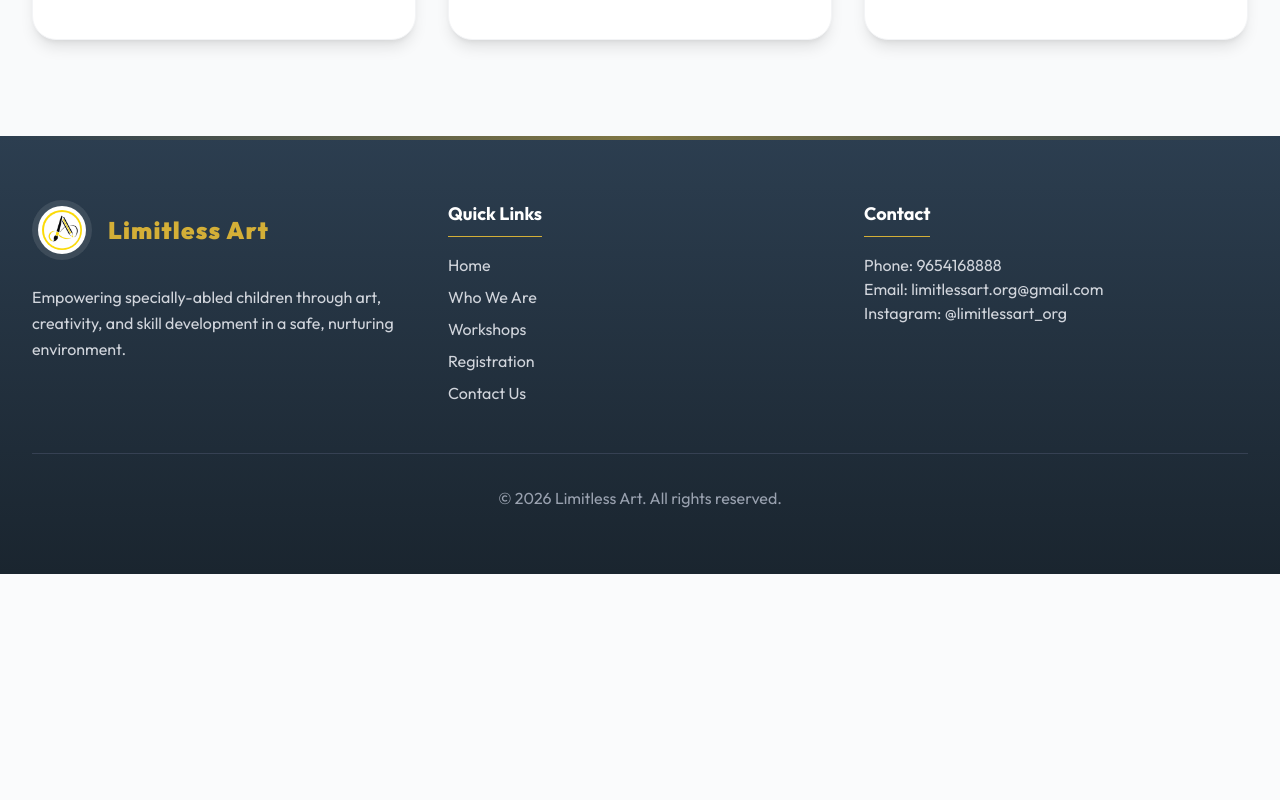
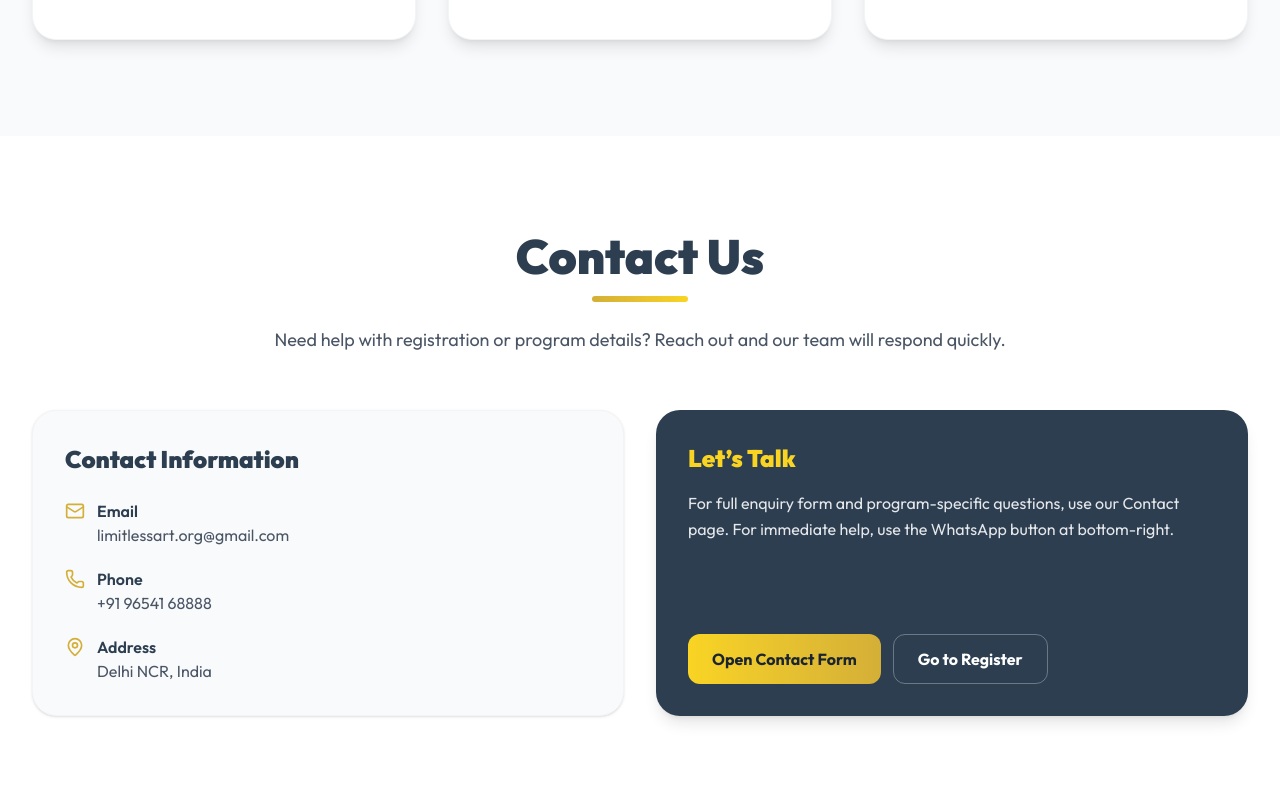
Before and after one commit to shannu2342/artwork2, a React (Vite) app in the folder frontend/: page / in a window 1280 px wide. Shown: the part 5980-6780 px from the top of the page. Before the commit the page ends 6554 px from the top, so only its background shows below. Built offline with nearby package versions, Linux system fonts and the light colour scheme; no server answers.

Commit message:
Update MainLayout.jsx and Home.jsx

```diff
--- a/frontend/src/layouts/MainLayout.jsx
+++ b/frontend/src/layouts/MainLayout.jsx
@@ -15,7 +15,7 @@ const MainLayout = () => {
         { name: 'Gallery', href: '/#gallery' },
         { name: 'Workshops', href: '/#workshops' },
         { name: 'Testimonials', href: '/#testimonials' },
-        { name: 'Contact Us', href: '/contact' },
+        { name: 'Contact Us', href: '/#contact-us' },
     ];
 
     return (
--- a/frontend/src/pages/Home.jsx
+++ b/frontend/src/pages/Home.jsx
@@ -1,6 +1,6 @@
 import { useEffect, useState } from 'react';
 import { motion } from 'framer-motion';
-import { Palette, Users, Heart, Star, BookOpen, Shield, Quote } from 'lucide-react';
+import { Palette, Users, Heart, Star, BookOpen, Shield, Quote, Mail, Phone, MapPin } from 'lucide-react';
 import { Link } from 'react-router-dom';
 import { useSiteContent } from '../hooks/useSiteContent';
 
@@ -535,6 +535,82 @@ const Home = () => {
                 </div>
             </section>
 
+            <section id="contact-us" className="py-24 bg-white">
+                <div className="max-w-7xl mx-auto px-4 sm:px-6 lg:px-8">
+                    <div className="text-center mb-14">
+                        <motion.h2
+                            initial={{ opacity: 0, y: 20 }}
+                            whileInView={{ opacity: 1, y: 0 }}
+                            viewport={{ once: true }}
+                            className="text-4xl md:text-5xl font-black text-[#2C3E50] mb-4"
+                        >
+                            Contact Us
+                        </motion.h2>
+                        <div className="w-24 h-1.5 bg-gradient-to-r from-[#D4AF37] to-[#F9D423] mx-auto rounded-full mb-6"></div>
+                        <p className="text-lg text-gray-600 max-w-3xl mx-auto">
+                            Need help with registration or program details? Reach out and our team will respond quickly.
+                        </p>
+                    </div>
+
+                    <div className="grid grid-cols-1 md:grid-cols-2 gap-8">
+                        <div className="bg-gray-50 border border-gray-100 rounded-3xl p-8 shadow-sm">
+                            <h3 className="text-2xl font-black text-[#2C3E50] mb-6">Contact Information</h3>
+                            <div className="space-y-5">
+                                <div className="flex items-start gap-3">
+                                    <Mail className="w-5 h-5 text-[#D4AF37] mt-0.5" />
+                                    <div>
+                                        <p className="font-semibold text-[#2C3E50]">Email</p>
+                                        <a href="mailto:limitlessart.org@gmail.com" className="text-gray-600 hover:text-[#D4AF37]">
+                                            limitlessart.org@gmail.com
+                                        </a>
+                                    </div>
+                                </div>
+                                <div className="flex items-start gap-3">
+                                    <Phone className="w-5 h-5 text-[#D4AF37] mt-0.5" />
+                                    <div>
+                                        <p className="font-semibold text-[#2C3E50]">Phone</p>
+                                        <a href="tel:+919654168888" className="text-gray-600 hover:text-[#D4AF37]">
+                                            +91 96541 68888
+                                        </a>
+                                    </div>
+                                </div>
+                                <div className="flex items-start gap-3">
+                                    <MapPin className="w-5 h-5 text-[#D4AF37] mt-0.5" />
+                                    <div>
+                                        <p className="font-semibold text-[#2C3E50]">Address</p>
+                                        <p className="text-gray-600">Delhi NCR, India</p>
+                                    </div>
+                                </div>
+                            </div>
+                        </div>
+
+                        <div className="bg-[#2C3E50] rounded-3xl p-8 text-white shadow-lg flex flex-col justify-between">
+                            <div>
+                                <h3 className="text-2xl font-black text-[#F9D423] mb-4">Let’s Talk</h3>
+                                <p className="text-gray-200 leading-relaxed">
+                                    For full enquiry form and program-specific questions, use our Contact page. For immediate help,
+                                    use the WhatsApp button at bottom-right.
+                                </p>
+                            </div>
+                            <div className="mt-8 flex flex-col sm:flex-row gap-3">
+                                <Link
+                                    to="/contact"
+                                    className="inline-flex items-center justify-center px-6 py-3 rounded-xl font-bold bg-gradient-to-r from-[#F9D423] to-[#D4AF37] text-[#1a252f] hover:brightness-95 transition"
+                                >
+                                    Open Contact Form
+                                </Link>
+                                <Link
+                                    to="/register"
+                                    className="inline-flex items-center justify-center px-6 py-3 rounded-xl font-bold border border-white/30 hover:bg-white/10 transition"
+                                >
+                                    Go to Register
+                                </Link>
+                            </div>
+                        </div>
+                    </div>
+                </div>
+            </section>
+
             {selectedGalleryItem ? (
                 <div
                     className="fixed inset-0 z-[120] bg-black/80 backdrop-blur-sm flex items-center justify-center px-4"
```
